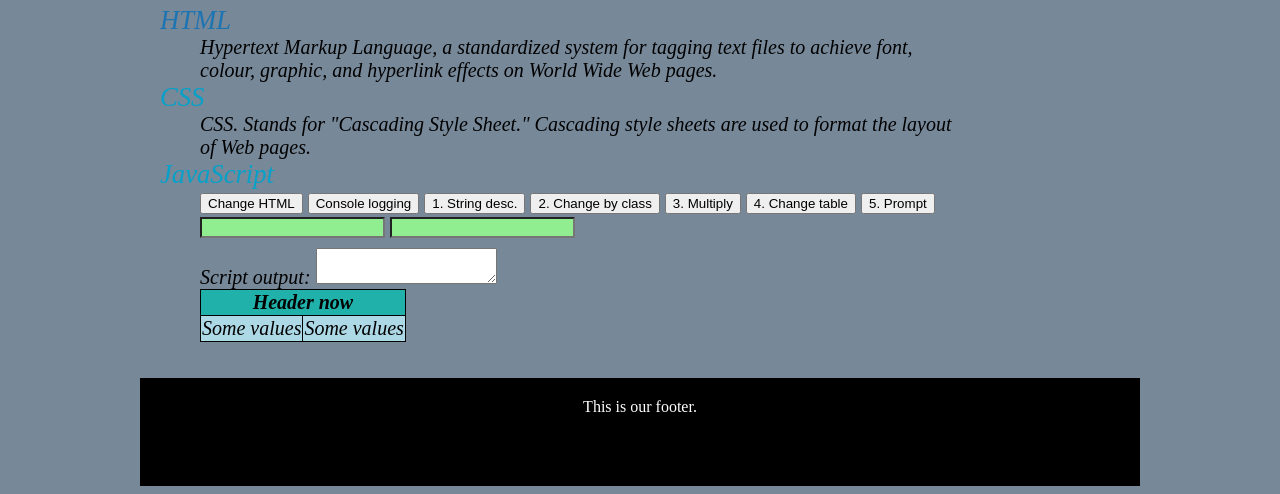
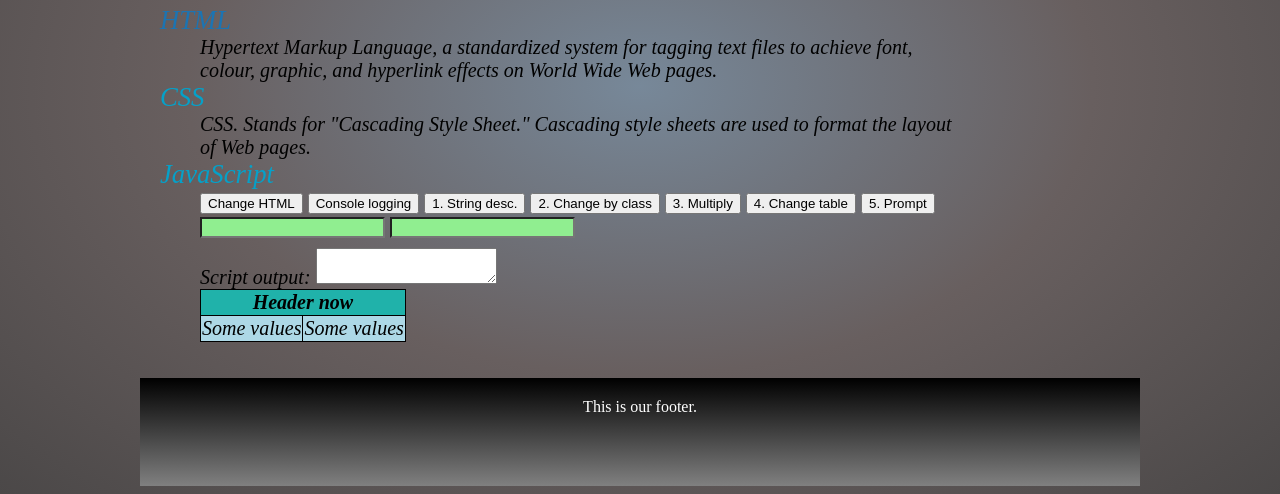
Before and after one commit to patrykszwed/wbs, a plain HTML site: page 3/index.html in a window 1280 px wide. Shown: the part 322-816 px from the top of the page. Drawn offline with Linux system fonts and the light colour scheme.

Commit message:
Gradients added

```diff
--- a/3/style.css
+++ b/3/style.css
@@ -27,7 +27,7 @@
 
 #footer {
   clear: both;
-  background-color: black;
+  background-image: linear-gradient(to top, gray, black);
   color: white;
   text-align: center;
   padding: 20px;
@@ -79,7 +79,11 @@
 }
 
 body {
-  background-color: lightslategray;
+  background-image: radial-gradient(
+    lightslategray,
+    rgb(104, 95, 95),
+    rgb(75, 72, 72)
+  );
 }
 
 .selected {
```
